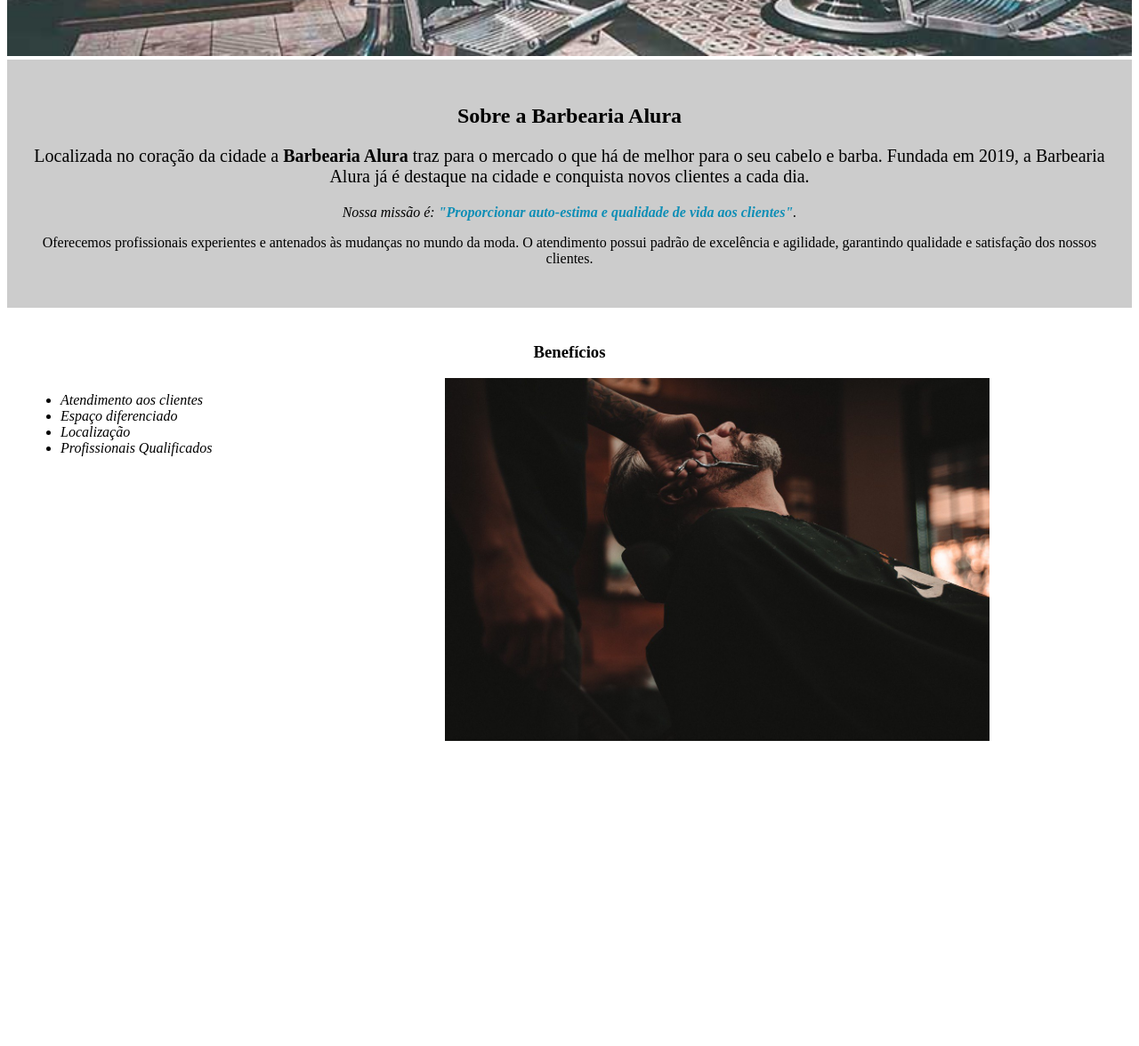
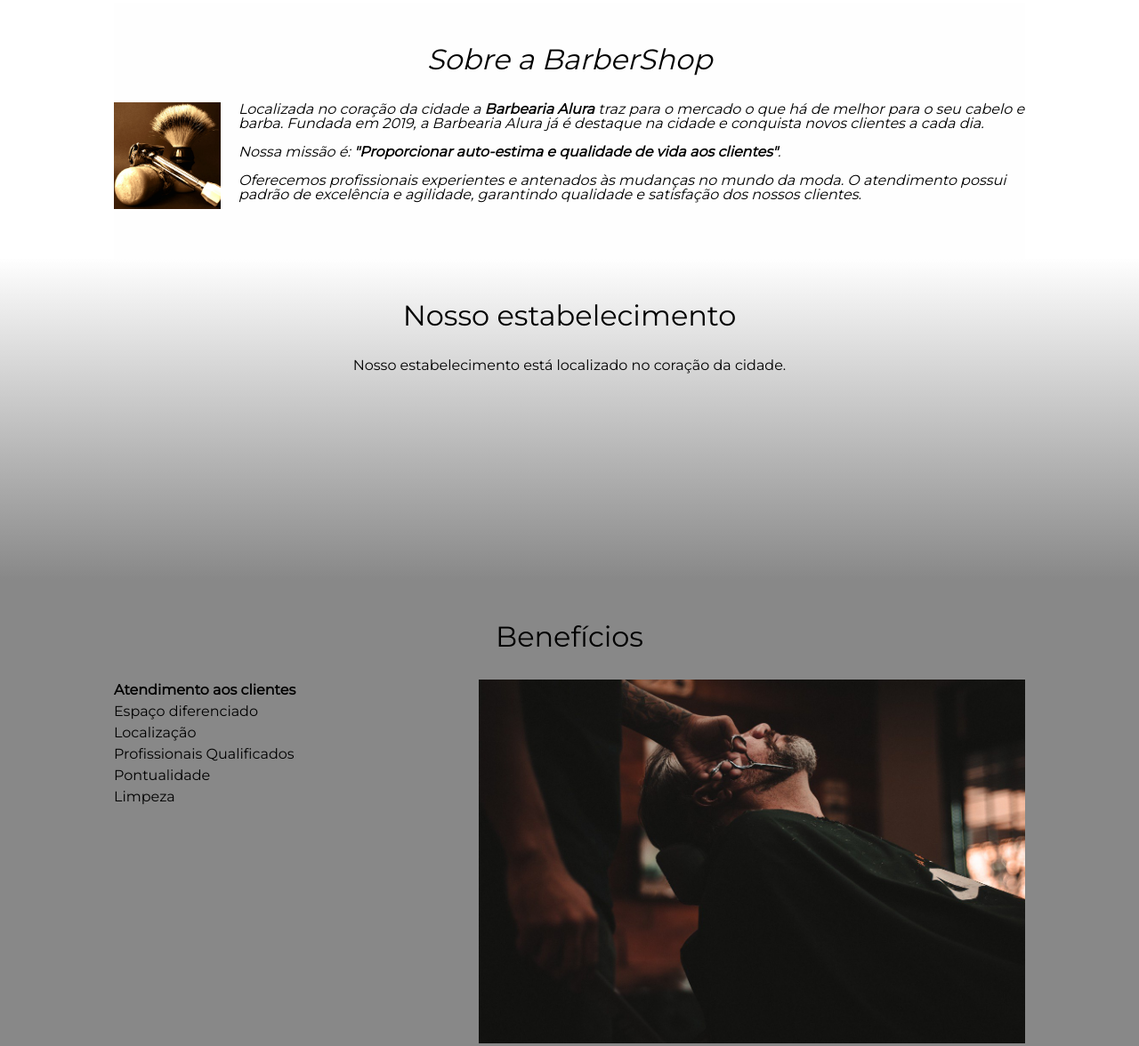
Before and after one commit to BrendonAlc/BarberShop, a plain HTML site: page index.html in a window 1280 px wide. Shown: the part 579-1755 px from the top of the page at 89% size. Before the commit the page ends 1444 px from the top, so only its background shows below. Drawn offline with Linux system fonts and the light colour scheme.

Commit message:
Add files via upload
Refatoramento de código HTML e CSS da página principal

```diff
--- a/index.html
+++ b/index.html
@@ -4,48 +4,70 @@
     <head>
         <meta charset="UTF-8">
         <title>Barbearia</title>
+        <link rel="stylesheet" href="./style/reset.css">
         <link rel="stylesheet" href="./style/style.css">
-        <link rel="stylesheet" href="./style/style-home.css" >
+        <link href="https://fonts.googleapis.com/css?family=Montserrat&display=swap" rel="stylesheet">
     </head>
     <body>
-        <div>
         <header>
-                <h1 class="titulo_principal">Barbearia</h1>
+            <div class="caixa">
+                <h1><img src="./produtos/logo.jpg" class="logo"></h1>
+
                 <nav>
-                    <ul class="navegacao">
+                    <ul>
                         <li><a href="index.html">Home</a></li>
                         <li><a href="produtos.html">Produtos</a></li>
                         <li><a href="contato.html">Contato</a></li>
                     </ul>
                 </nav>
+            </div>
         </header>
-        </div>
-        <img id="banner" src="./imagem/banner.jpg">
-        <div class="principal">
-            <h2 class="titulo_centralizado">Sobre a Barbearia Alura</h2>
+
+        <img class="banner" src="./imagem/banner.jpg">
+
+        <main>
+            <section class="principal">
+                <h2 class="titulo_principal">Sobre a BarberShop</h2>
+
+                <img src="./imagem/utensilios.jpg" alt="Utensilios de barbeiro" class="utensilios">
 
                 <p id="missao">Localizada no coração da cidade a <strong>Barbearia Alura</strong> traz para o mercado o que há de melhor para o seu cabelo e barba. Fundada em 2019, a Barbearia Alura já é destaque na cidade e conquista novos clientes a cada dia.</p>
 
                 <p><em>Nossa missão é: <strong>"Proporcionar auto-estima e qualidade de vida aos clientes"</strong>.</em></p>
 
                 <p>Oferecemos profissionais experientes e antenados às mudanças no mundo da moda. O atendimento possui padrão de excelência e agilidade, garantindo qualidade e satisfação dos nossos clientes.</p>
+            </section>
+            <section class="mapa">
+                <h3 class="titulo_principal">Nosso estabelecimento</h3>
+                <p>Nosso estabelecimento está localizado no coração da cidade.</p>
 
+                <!--Criar iframe do googlemaps-->
+                <div class="mapa_conteudo">
+                    <iframe src="" frameborder="0"></iframe>
                 </div>
+            </section>
+            <section class="beneficios">
+                <h3 class="titulo_principal">Benefícios</h3>
 
-        <div class="beneficios">
-            <h3 class="titulo_centralizado">Benefícios</h3>
-
-            <ul class="beneficios_lista">
+                <div class="conteudo_beneficios">
+                    <ul class="lista_beneficios">
                         <li class="itens">Atendimento aos clientes</li>
                         <li class="itens">Espaço diferenciado</li>
                         <li class="itens">Localização</li>
                         <li class="itens">Profissionais Qualificados</li>
-            </ul>
-
-            <img src="./imagem/beneficios.jpg" class="imagembeneficios">
+                        <li class="itens">Pontualidade</li>
+                        <li class="itens">Limpeza</li>
+                    </ul><img src="./imagem/beneficios.jpg" class="imagem_beneficios">
                 </div>
-
-
+                <div class="video">
+                    <iframe width="560" height="315" src="https://www.youtube.com/embed/wcVVXUV0YUY" frameborder="0" allow="accelerometer; autoplay; encrypted-media; gyroscope; picture-in-picture" allowfullscreen></iframe>
+                </div>
+            </section>
+        </main>
+        <footer>
+            <img src="./produtos/logo-branco.png">
+            <p class="copyrigh">&copy; Copyright B. Alcantara - 2022</p>
+        </footer>
 
 
 
--- a/style/style.css
+++ b/style/style.css
@@ -1,3 +1,7 @@
+body {
+    font-family: 'Montserrat', sans-serif;
+}
+
 header {
     background: #ffebdad5;
     padding: 40px 0;
@@ -95,8 +99,7 @@ footer {
 }
 
 main {
-    width: 1024px;
-    margin: 0 auto;
+
 }
 
 form {
@@ -158,3 +161,90 @@ td, th {
     border: 1px solid #000000;
     padding: 8px 15px;
 }
+
+/*CSS Página inicial*/
+.banner {
+    width: 100%;
+}
+
+.titulo_principal {
+    text-align: center;
+    font-size: 2em;
+    margin: 0 0 1em;
+    clear: left;
+}
+
+.principal {
+    padding: 3em 0;
+    background: #FEFEFE;
+    width: 1024px;
+    margin: 0 auto;
+}
+
+.principal p {
+    margin: 0 0 1em;
+}
+
+.principal strong {
+    font-weight: bold;
+}
+
+.principal {
+    font-style: italic;
+}
+
+.utensilios {
+    width: 120px;
+    float: left;
+    margin: 0 20px 20px 0;
+}
+
+.mapa {
+    padding: 3em 0;
+    background: linear-gradient(#FEFEFE, #888888);
+}
+
+.mapa_conteudo{
+    width: 1024px;
+    margin: 0 auto;
+}
+
+
+.mapa p {
+    margin: 0 0 2em;
+    text-align: center;
+}
+
+.beneficios {
+    padding: 3em 0;
+    background: #888888;
+
+}
+
+.conteudo_beneficios {
+    width: 1024px;
+    margin: 0 auto;
+}
+
+.lista_beneficios {
+    width: 40%;
+    display: inline-block;
+    vertical-align: top;
+}
+
+.itens {
+    line-height: 1.5;
+}
+
+.itens:first-child {
+    font-weight: bold;
+}
+
+.imagem_beneficios {
+    width: 60%;
+}
+
+.video {
+    width: 560px;
+    margin: 2em auto;
+}
```
Also changed, not shown: imagem/utensilios.jpg (added). Lines whose indentation alone changed are shown as unchanged.
